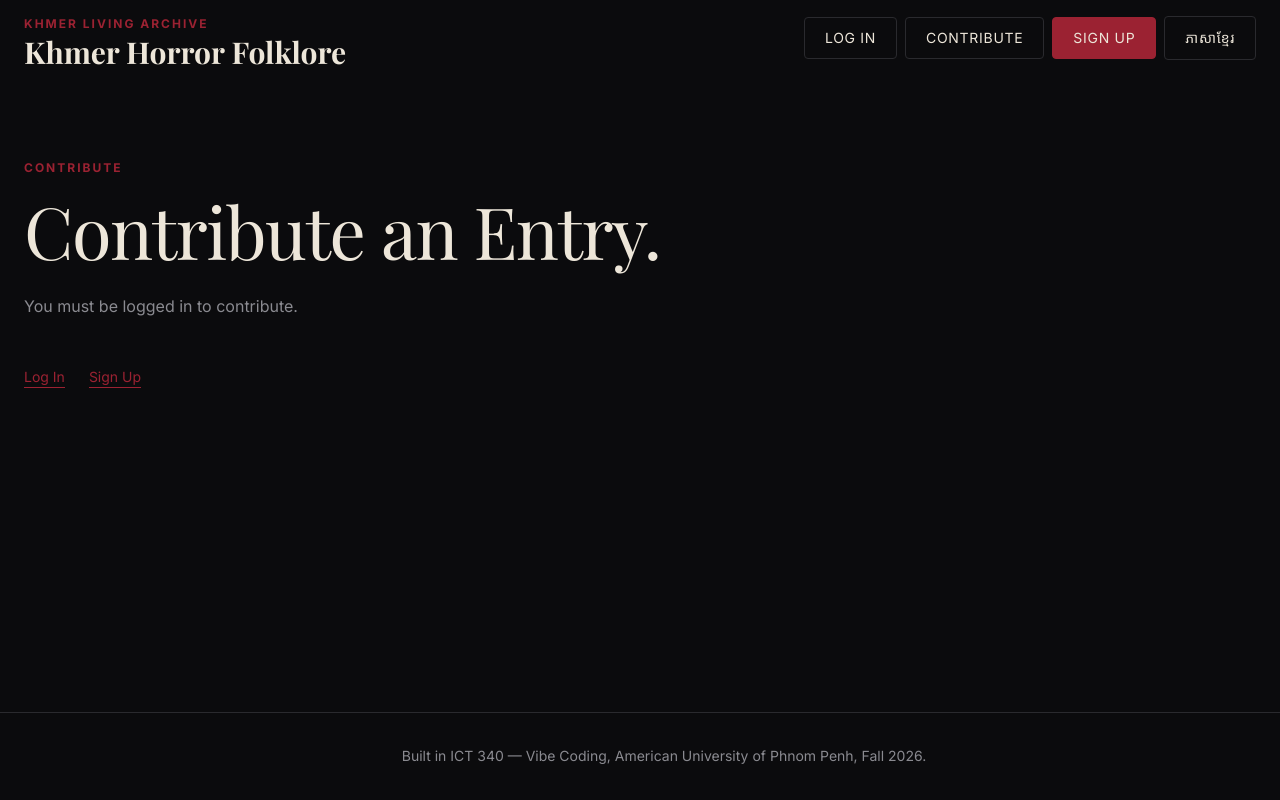
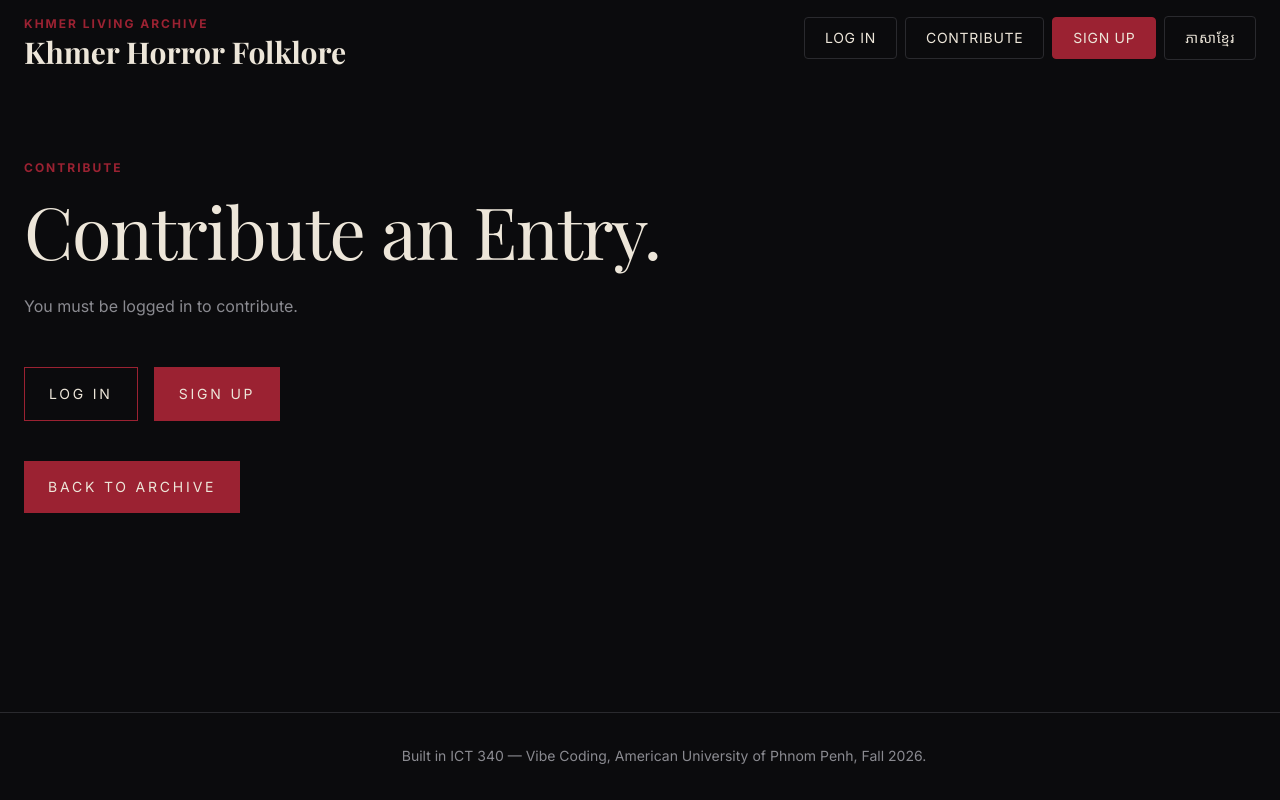
Before and after one commit to vireakbothkim/khmer-horror-folklore, a Next.js app: page /contribute in a window 1280 px wide. Shown: the top 800 px of the page. Built offline with nearby package versions, Linux system fonts and the light colour scheme; no server answers.

Commit message:
sprint 3: added "back to archive" button and added design for log in and sign up hyperlinks in /contribute (AI-assisted)

```diff
--- a/app/contribute/page.js
+++ b/app/contribute/page.js
@@ -230,9 +230,22 @@ export default function ContributePage() {
         <p className="mb-12 text-base leading-relaxed text-text-secondary" lang={lang === "kh" ? "km" : "en"}>
           {t.intro}
         </p>
-        <div className="flex flex-wrap gap-6 text-sm" lang={lang === "kh" ? "km" : "en"}>
-          <a href="/login" className={styles.inlineLink}>{t.logIn}</a>
-          <a href="/signup" className={styles.inlineLink}>{t.signUp}</a>
+        <div className="flex flex-wrap gap-4" lang={lang === "kh" ? "km" : "en"}>
+          <a
+            href="/login"
+            className="inline-flex items-center border border-accent px-6 py-4 font-mono text-sm uppercase tracking-[0.2em] text-text-primary transition-colors hover:bg-accent hover:border-accent"
+          >
+            {t.logIn}
+          </a>
+          <a
+            href="/signup"
+            className="inline-flex items-center border border-accent bg-accent px-6 py-4 font-mono text-sm uppercase tracking-[0.2em] text-text-primary transition-colors hover:border-accent-hover hover:bg-accent-hover"
+          >
+            {t.signUp}
+          </a>
+        </div>
+        <div className="mt-10 flex flex-wrap gap-4">
+          <BackToArchiveLink />
         </div>
       </main>
     );
```
